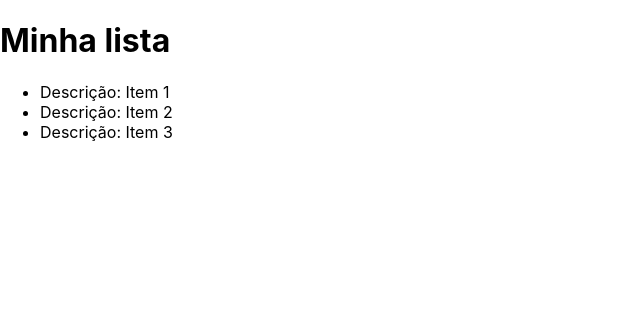
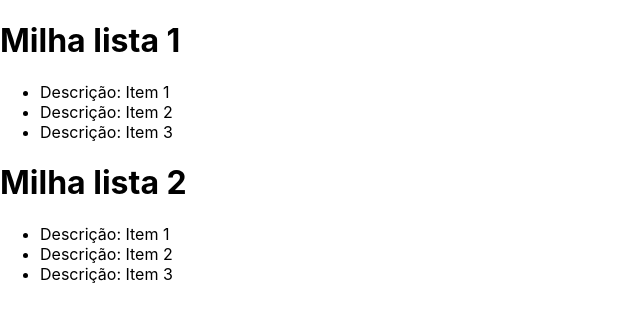
Before and after one commit to aplucas/django-react-frontend, a React (Create React App) app: page / in a window 1280 px wide. Shown: the top 322 px of the page, without its empty margins (0-640 px from the left). Built offline with nearby package versions, Linux system fonts and the light colour scheme; no server answers.

Commit message:
Requisição com Token

```diff
--- a/src/components/List.jsx
+++ b/src/components/List.jsx
@@ -3,10 +3,11 @@ import Item from "./Item";
 
 // import { Container } from './styles';
 
-function List() {
+function List(props) {
+  const { name } = props;
   return (
     <div>
-      <h1>Minha lista</h1>
+      <h1>{name}</h1>
       <ul>
         <Item name="Item 1" />
         <Item name="Item 2" />
--- /dev/null
+++ b/src/components/UserList.jsx
@@ -0,0 +1,41 @@
+import React, { useState, useEffect } from "react";
+import List from "./List";
+
+// import { Container } from './styles';
+
+function UserList() {
+  const [lists, setLists] = useState([]);
+  const [loading, setLoading] = useState(false);
+
+  useEffect(() => {
+    async function loadLists() {
+      const config = {
+        headers: { "Content-Type": "application/json" },
+      };
+      config.headers["Authorization"] =
+        "Token 9337161f6bdf93bbc19ed06d9b9500f0037ccb5d";
+
+      const url = "http://127.0.0.1:8000/lists/";
+
+      setLoading(true);
+
+      const res = await fetch(url, config);
+      const data = await res.json();
+      console.log(data);
+      setLists(data);
+
+      setLoading(false);
+    }
+
+    loadLists();
+  }, []);
+
+  return (
+    <div>
+      <List name="Milha lista 1" />
+      <List name="Milha lista 2" />
+    </div>
+  );
+}
+
+export default UserList;
--- a/src/index.js
+++ b/src/index.js
@@ -1,12 +1,12 @@
 import React from 'react';
 import ReactDOM from 'react-dom';
 import './index.css';
-import List from './components/List';
+import UserList from './components/UserList';
 import * as serviceWorker from './serviceWorker';
 
 ReactDOM.render(
   <React.StrictMode>
-    <List />
+    <UserList />
   </React.StrictMode>,
   document.getElementById('root')
 );
```
